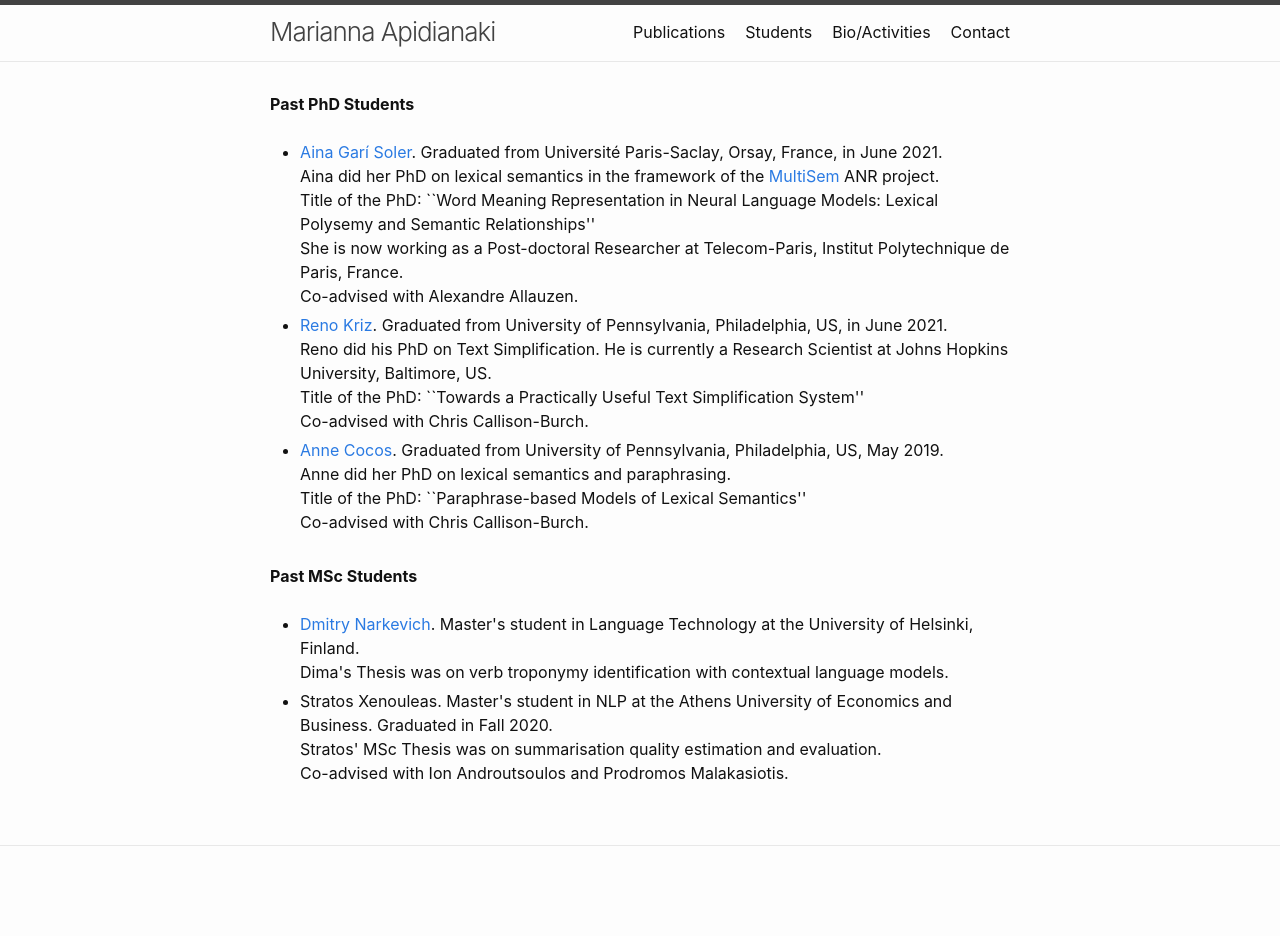
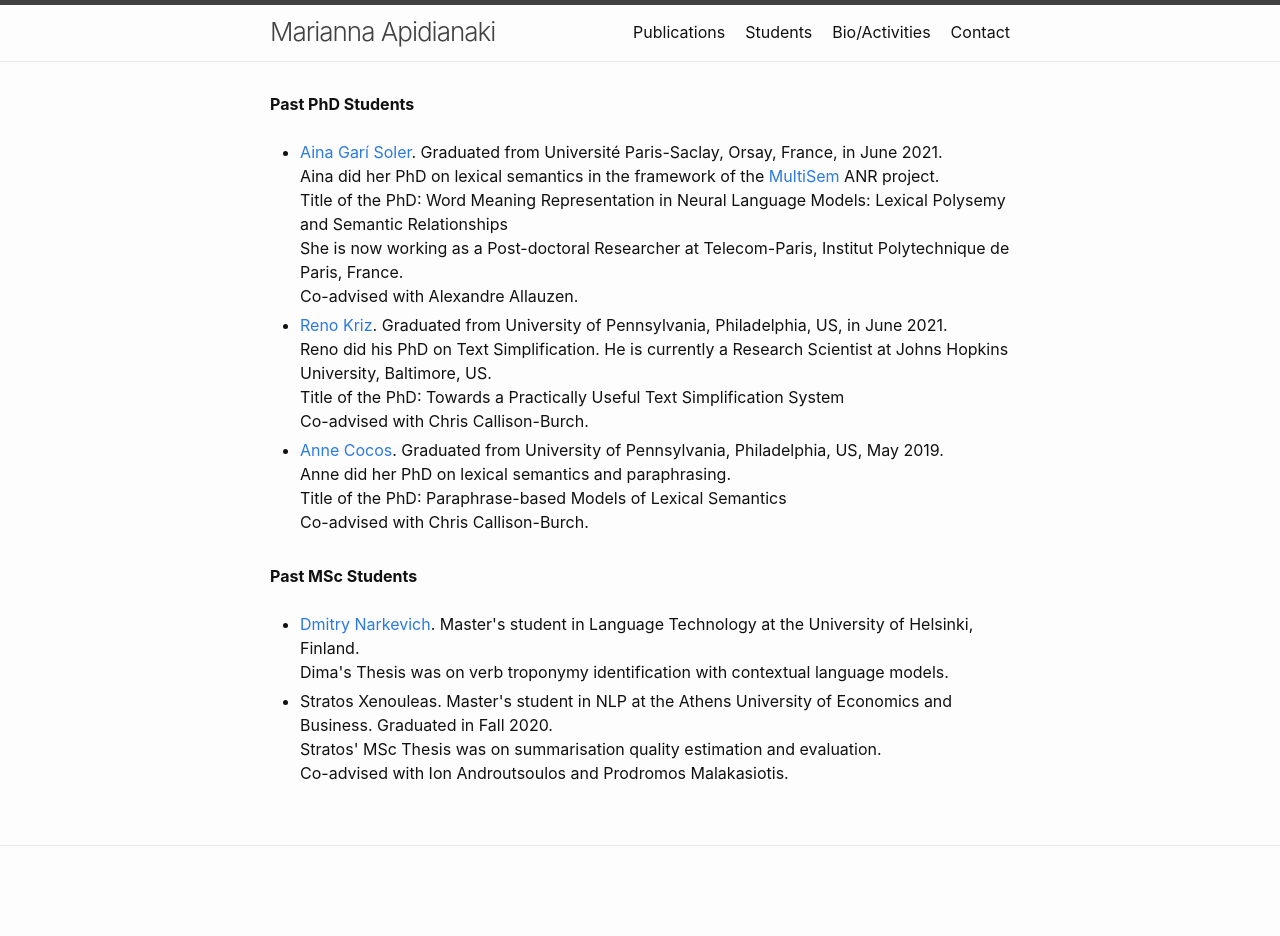
Before and after one commit to mariannaapi/mariannaapi.github.io, a Jekyll site: the page students/index.html, which Jekyll copies as it is, in a window 1280 px wide. Built offline with Jekyll 4.4.1, drawn with Linux system fonts in a browser that asks for light colours.

```diff
--- a/students/index.html
+++ b/students/index.html
@@ -43,24 +43,28 @@
 
 	  <li> <a href="https://ainagari.github.io">Aina Garí Soler</a>. Graduated from Université Paris-Saclay, Orsay, France, in June 2021.
 	     <br>
-	    Aina did her PhD on lexical semantics in the framework of the <a href="https://sites.google.com/view/multisem/home">MultiSem</a> ANR project. <br>
-	    Title of the PhD: ``Word Meaning Representation in Neural Language Models: Lexical Polysemy and Semantic Relationships'' <br>
+	    Aina did her PhD on lexical semantics in the framework of the <a href="https://sites.google.com/view/multisem/home">MultiSem</a> ANR project.
+		  <br>
+	    Title of the PhD: Word Meaning Representation in Neural Language Models: Lexical Polysemy and Semantic Relationships
+		  <br>
 	    She is now working as a Post-doctoral Researcher at Telecom-Paris, Institut Polytechnique de Paris, France.
 	     <br>
 	    Co-advised with Alexandre Allauzen.
 
      <li> <a href="https://rekriz11.github.io">Reno Kriz</a>. Graduated from University of Pennsylvania, Philadelphia, US, in June 2021.
 	   <br>
-	     Reno did his PhD on Text Simplification. He is currently a Research Scientist at Johns Hopkins University, Baltimore, US. <br>
-	     Title of the PhD: ``Towards a Practically Useful Text Simplification System''
+	     Reno did his PhD on Text Simplification. He is currently a Research Scientist at Johns Hopkins University, Baltimore, US.
+	     <br>
+	     Title of the PhD: Towards a Practically Useful Text Simplification System
 	   <br>
 	     Co-advised with Chris Callison-Burch.
 <br>
 
 	  <li> <a href="https://acocos.github.io">Anne Cocos</a>. Graduated from University of Pennsylvania, Philadelphia, US, May 2019.
 		  <br>
-	Anne did her PhD on lexical semantics and paraphrasing. <br>
-	Title of the PhD: ``Paraphrase-based Models of Lexical Semantics''
+	Anne did her PhD on lexical semantics and paraphrasing.
+		  <br>
+	Title of the PhD: Paraphrase-based Models of Lexical Semantics
 	<br>
 	Co-advised with Chris Callison-Burch.
 	  </li>
```
